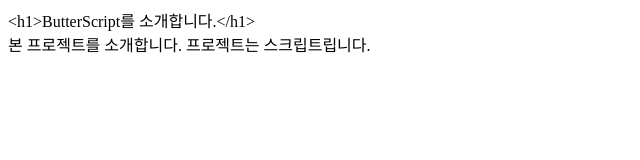
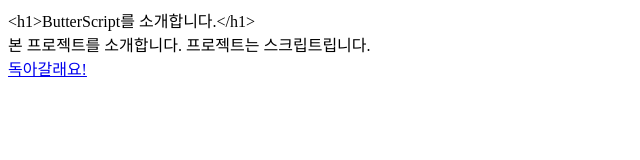
Before and after one commit to lo99r/ButterP, a plain HTML site: page BLOG/1.html in a window 1280 px wide. Shown: the whole page, without its empty margins (0-640 px from the left). Drawn offline with Linux system fonts and the light colour scheme.

Commit message:
Update 1.html

```diff
--- a/BLOG/1.html
+++ b/BLOG/1.html
@@ -3,6 +3,6 @@
     <title>blog - 1</title>
   </head>
   <body>
-    <p>&lt;h1&gt;ButterScript를 소개합니다.&lt;/h1&gt;<br> 본 프로젝트를 소개합니다. 프로젝트는 스크립트립니다.</p>
+    <p>&lt;h1&gt;ButterScript를 소개합니다.&lt;/h1&gt;<br> 본 프로젝트를 소개합니다. 프로젝트는 스크립트립니다.<br><a href = "./">독아갈래요!</a></p>
   </body>
 </html>
```
